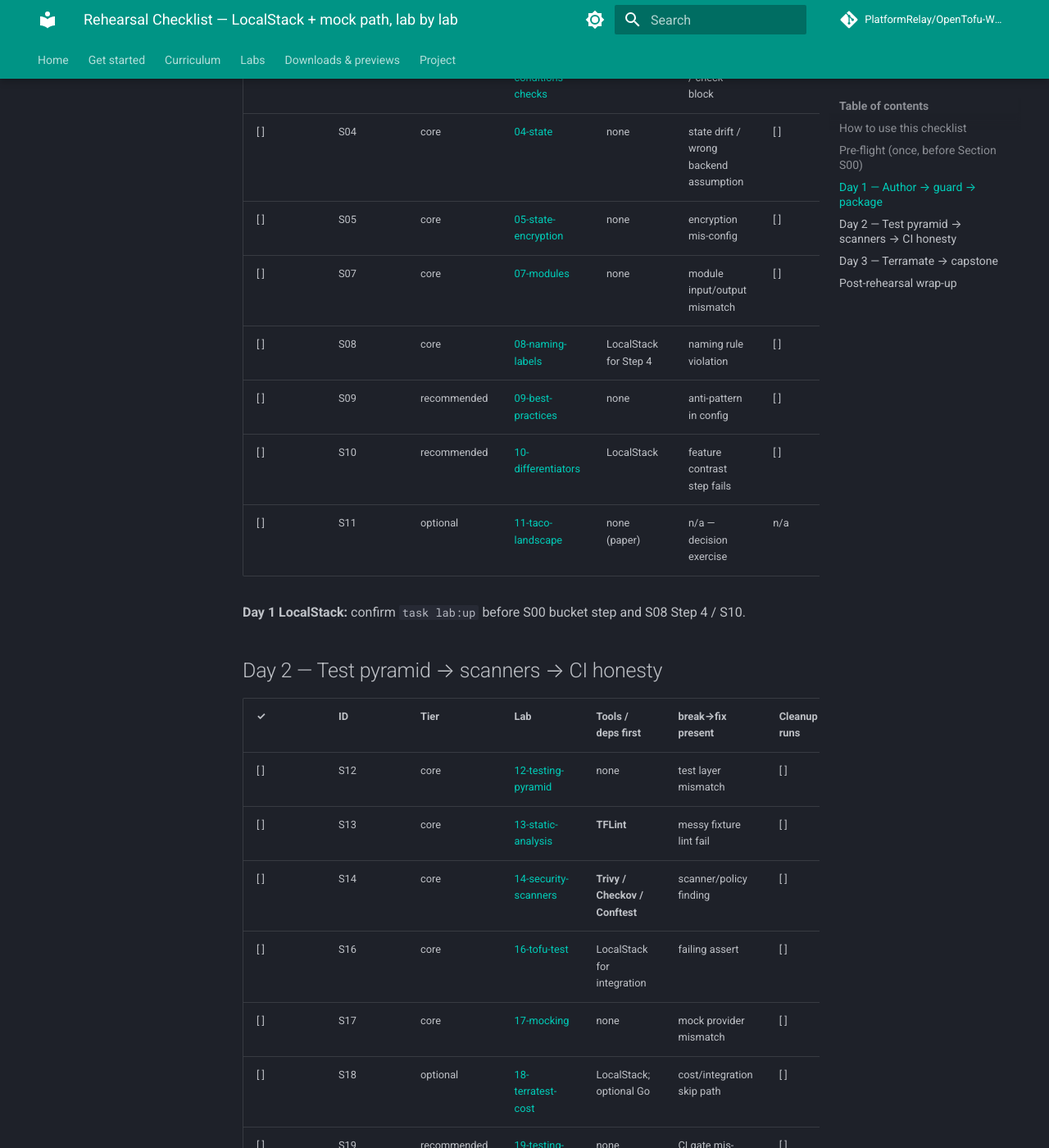
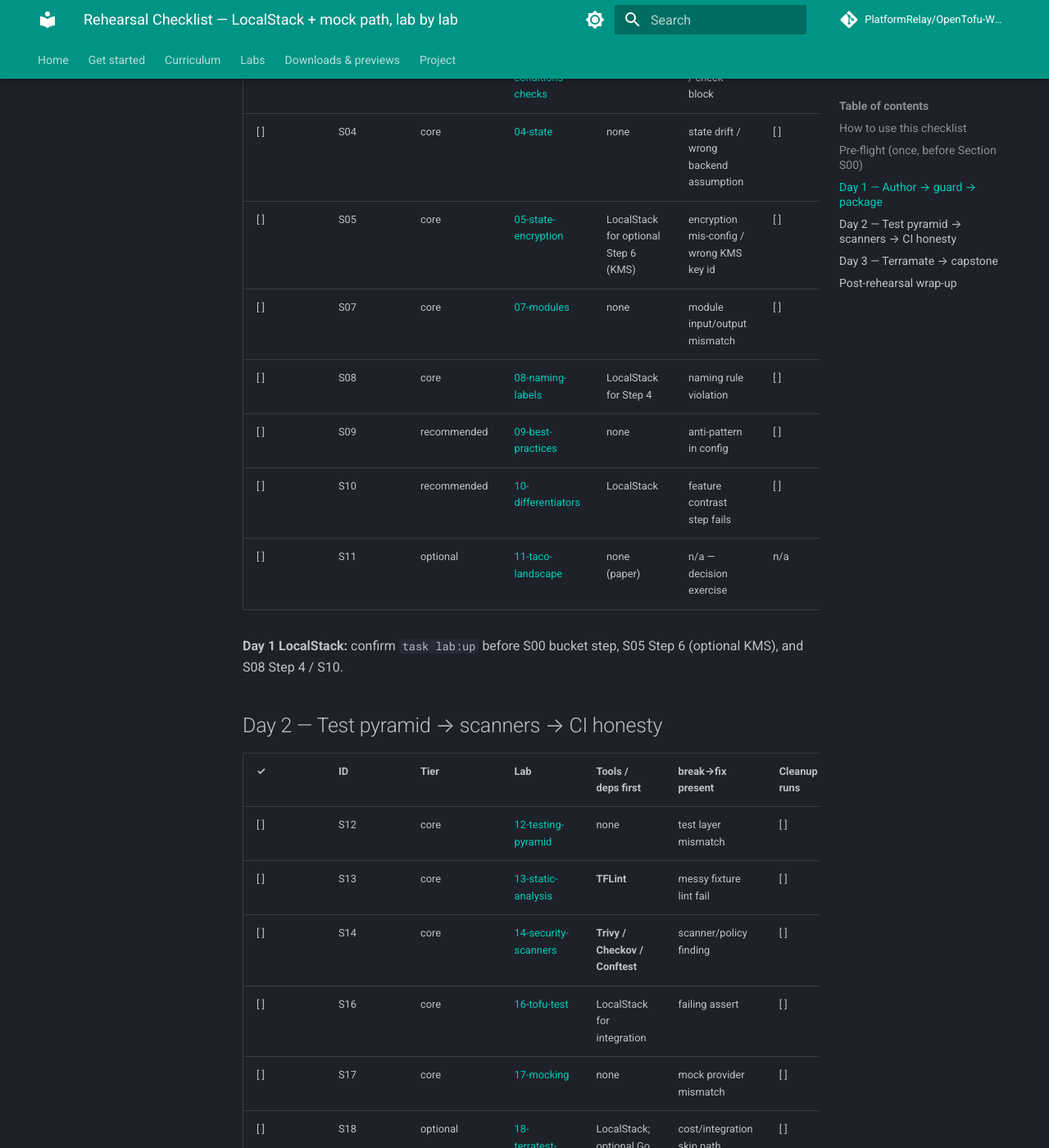
Before and after one commit to PlatformRelay/OpenTofu-Workshop, an MkDocs documentation site: the page built from docs/rehearsal-checklist.md, in a window 1280 px wide and 1400 px high, scrolled down 1951 px. Shown: the whole window at 82% size. Built offline with MkDocs 1.6.1 and Material for MkDocs 9.7.7, drawn with Linux system fonts in a browser that asks for light colours; comment, search, counter and statistics services are not loaded.

Commit message:
:memo: docs(labs): record lab 05's optional KMS step in the planning tables
Validation matrix, rehearsal checklist, syllabus and runbook stage rows now
name the optional Step 6 (Docker + LocalStack KMS); the headline 25-min lab
budget is unchanged and the +10 min is noted separately, matching how other
optional LocalStack steps are carried. lab-inventory.json regenerated from
the matrix.

```diff
--- a/docs/rehearsal-checklist.md
+++ b/docs/rehearsal-checklist.md
@@ -56,14 +56,14 @@
 | [ ] | S06 | core | [06-variables](../labs/day-1/06-variables.md) | none | validation failure / wrong type | [ ] |
 | [ ] | S15 | core | [15-conditions-checks](../labs/day-1/15-conditions-checks.md) | none | precondition / check block | [ ] |
 | [ ] | S04 | core | [04-state](../labs/day-1/04-state.md) | none | state drift / wrong backend assumption | [ ] |
-| [ ] | S05 | core | [05-state-encryption](../labs/day-1/05-state-encryption.md) | none | encryption mis-config | [ ] |
+| [ ] | S05 | core | [05-state-encryption](../labs/day-1/05-state-encryption.md) | LocalStack for optional Step 6 (KMS) | encryption mis-config / wrong KMS key id | [ ] |
 | [ ] | S07 | core | [07-modules](../labs/day-1/07-modules.md) | none | module input/output mismatch | [ ] |
 | [ ] | S08 | core | [08-naming-labels](../labs/day-1/08-naming-labels.md) | LocalStack for Step 4 | naming rule violation | [ ] |
 | [ ] | S09 | recommended | [09-best-practices](../labs/day-1/09-best-practices.md) | none | anti-pattern in config | [ ] |
 | [ ] | S10 | recommended | [10-differentiators](../labs/day-1/10-differentiators.md) | LocalStack | feature contrast step fails | [ ] |
 | [ ] | S11 | optional | [11-taco-landscape](../labs/day-1/11-taco-landscape.md) | none (paper) | n/a — decision exercise | n/a |
 
-**Day 1 LocalStack:** confirm `task lab:up` before S00 bucket step and S08 Step 4 / S10.
+**Day 1 LocalStack:** confirm `task lab:up` before S00 bucket step, S05 Step 6 (optional KMS), and S08 Step 4 / S10.
 
 ## Day 2 — Test pyramid → scanners → CI honesty
 
```
Also changed, not shown: docs/facilitator-runbook.md (+2 -2 lines), docs/syllabus.md (+1 -1 lines), docs/validation-matrix.md (+1 -1 lines), 1 other file.
